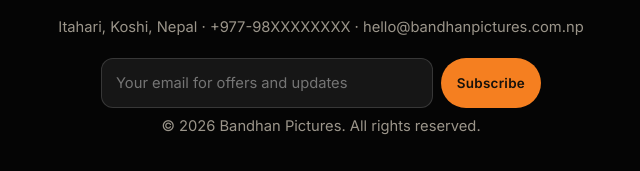
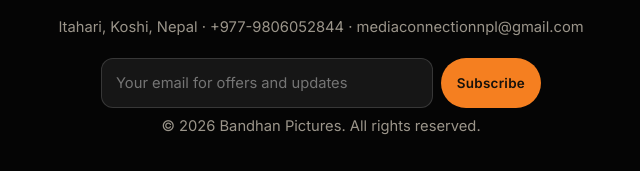
Before and after one commit to mediaconnectionnpl-creator/Bndhan-Pictures, a plain HTML site: page index.html in a window 1280 px wide. Shown: the part 4936-5107 px from the top of the page, 319-959 px from the left. Drawn offline with nearby package versions, Linux system fonts and the light colour scheme.

Commit message:
Update index.html

```diff
--- a/index.html
+++ b/index.html
@@ -143,7 +143,7 @@ const PR0=[{id:'album',n:'Premium Album (30 pages)',p:6500},{id:'frame',n:'Canva
 const GL=[['Wedding','Sita & Ram','Biratnagar'],['Wedding','Evening baraat','Itahari'],['Pre-wedding','Hilltop shoot','Dharan'],['Bratabandha','Ceremony','Inaruwa'],['Events','Pasni day','Itahari'],['Wedding','The vows','Damak'],['Pre-wedding','Tea garden','Ilam'],['Events','Corporate night','Biratnagar'],['Bratabandha','Family portrait','Itahari'],['Wedding','Mehendi','Dharan'],['Pre-wedding','Sunrise','Koshi'],['Events','Birthday','Itahari']];
 const TS=[['Their team felt like family at our wedding. We found ourselves in every photo.','Anita & Suman'],['Delivered the bratabandha album before the date they promised.','R. Karki'],['Calm, polite and quick. Our pasni photos look natural.','Sabina Rai']];
 const FQ=[['How early should I book?','Two to three months for wedding season (Mangsir, Falgun, Baisakh). Event shoots need one week.'],['How much advance do I pay?','30% confirms the date. The rest is due on the event day.'],['Do you travel outside Koshi?','Yes. Travel and stay are quoted upfront before you confirm.'],['When do I get my photos?','Gallery in 7 to 14 days. Albums take about 30 days.']];
-const S=()=>Object.assign({phone:'+977-98XXXXXXXX',wa:'9779806052844',email:'hello@bandhanpictures.com.np',addr:'Itahari, Koshi, Nepal',head:'We capture your memories forever.. 💕',sub:'Weddings, bratabandha, pasni and family portraits across Koshi, photographed candidly and delivered on time.',ann:'',annOn:0,store:1,rev:1,waOn:1,adv:30,name:'Bandhan Pictures',phone2:'',map:'',fb:'',ig:'',yt:'',tt:'',mt:'',md:'',og:'',ga:'',s1:'200+',s2:'150+',s3:'5 yrs',s4:'300+'},CFG.site||{});
+const S=()=>Object.assign({phone:'+977-9806052844',wa:'9779806052844',email:'mediaconnectionnpl@gmail.com',addr:'Itahari, Koshi, Nepal',head:'We capture your memories forever.. 💕',sub:'Weddings, bratabandha, pasni and family portraits across Koshi, photographed candidly and delivered on time.',ann:'',annOn:0,store:1,rev:1,waOn:1,adv:30,name:'Bandhan Pictures',phone2:'',map:'',fb:'',ig:'',yt:'',tt:'',mt:'',md:'',og:'',ga:'',s1:'200+',s2:'150+',s3:'5 yrs',s4:'300+'},CFG.site||{});
 const PKa=()=>CFG.pk||PK0,PRa=()=>CFG.pr||PR0,ADa=()=>CFG.ad||AD0,PKf=()=>PKa().filter(p=>!p.off),PRf=()=>PRa().filter(p=>!p.off),ADf=()=>ADa();
 const tk=(B,k)=>(CFG.blocked||[]).includes(k)||TAKEN.includes(k)||B.some(x=>x.date===k&&(x.st==='Confirmed'||x.st==='Completed'));
 let AT='dash',BPOST='',PASS='bandhan123',admin=ses(),WHO=sesu(),LN='en',cm=0,qs='',LR='',cart={},flt='All',fs='All';
```
